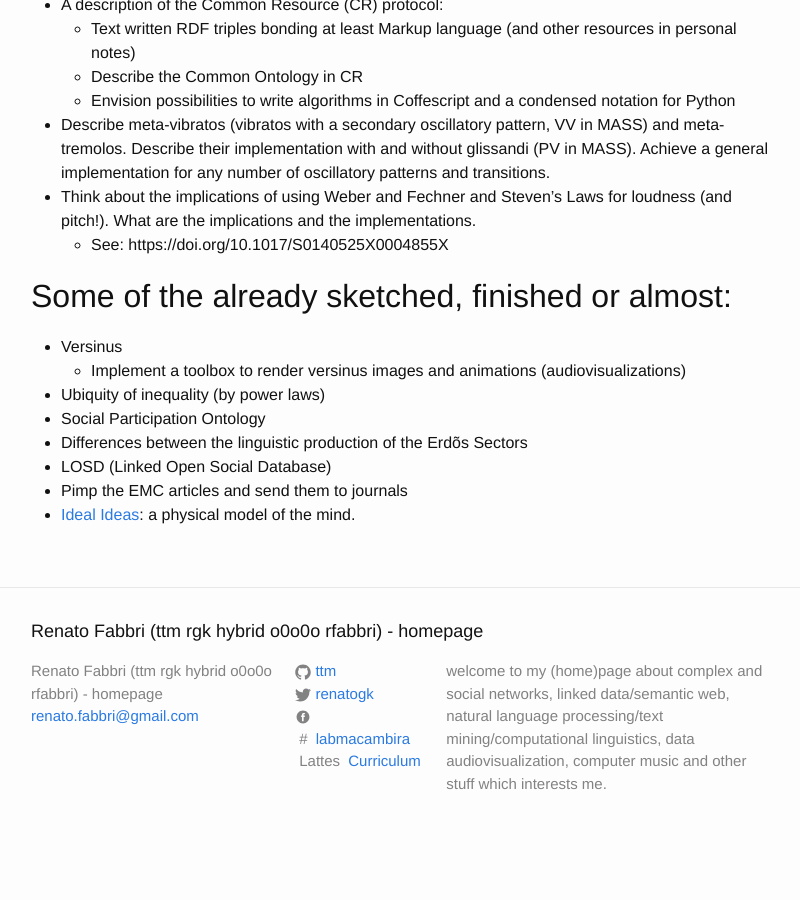
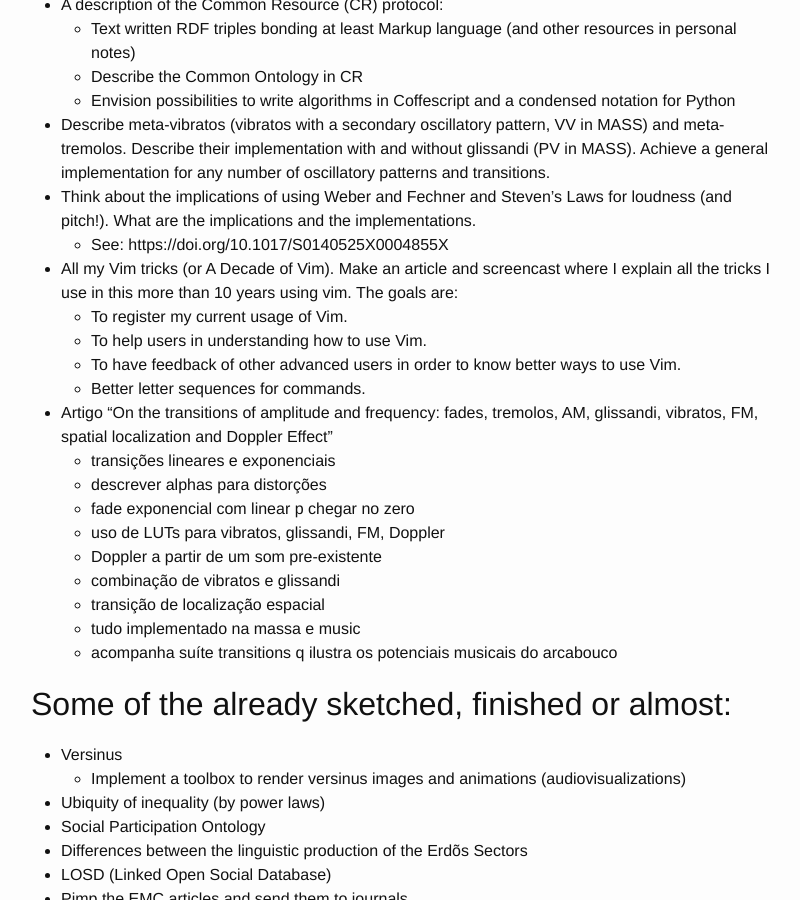
Before and after one commit to ttm/ttm.github.io, a Jekyll site: the page built from _posts/2017-09-11-list-of-articles.markdown, in a window 1280 px wide and 900 px high, scrolled down 2595 px. Shown: the whole window, without its empty margins (239-1039 px from the left). Built offline with Jekyll 4.4.1, drawn with Linux system fonts in a browser that asks for light colours; comment, search, counter and statistics services are not loaded; before the commit the page ends 3450 px from its top, so only the background shows below that.

Commit message:
made list of enhancements for the work tools

```diff
--- a/_posts/2017-09-11-list-of-articles.markdown
+++ b/_posts/2017-09-11-list-of-articles.markdown
@@ -127,6 +127,24 @@ Achieve a general implementation for any number of oscillatory patterns and tran
 * Think about the implications of using Weber and Fechner and Steven's Laws for loudness (and pitch!).
 What are the implications and the implementations.
   - See: https://doi.org/10.1017/S0140525X0004855X
+* All my Vim tricks (or A Decade of Vim).
+Make an article and screencast where I explain all the tricks I use in this
+more than 10 years using vim. The goals are:
+  - To register my current usage of Vim.
+  - To help users in understanding how to use Vim.
+  - To have feedback of other advanced users in order to know better ways to use Vim.
+  - Better letter sequences for commands.
+* Artigo "On the transitions of amplitude and frequency:
+fades, tremolos, AM, glissandi, vibratos, FM, spatial localization and Doppler Effect"
+  - transições lineares e exponenciais
+  - descrever alphas para distorções
+  - fade exponencial com linear p chegar no zero
+  - uso de LUTs para vibratos, glissandi, FM, Doppler
+  - Doppler a partir de um som pre-existente
+  - combinação de vibratos e glissandi
+  - transição de localização espacial
+  - tudo implementado na massa e music
+  - acompanha suíte transitions q ilustra os potenciais musicais do arcabouco
 
 [1]: https://github.com/ttm/ontologyEnhancements/raw/master/article.pdf
 
```
Also changed, not shown: _posts/2017-10-04-list-of-workstation-enhancements.markdown (added, +66 -0 lines).
